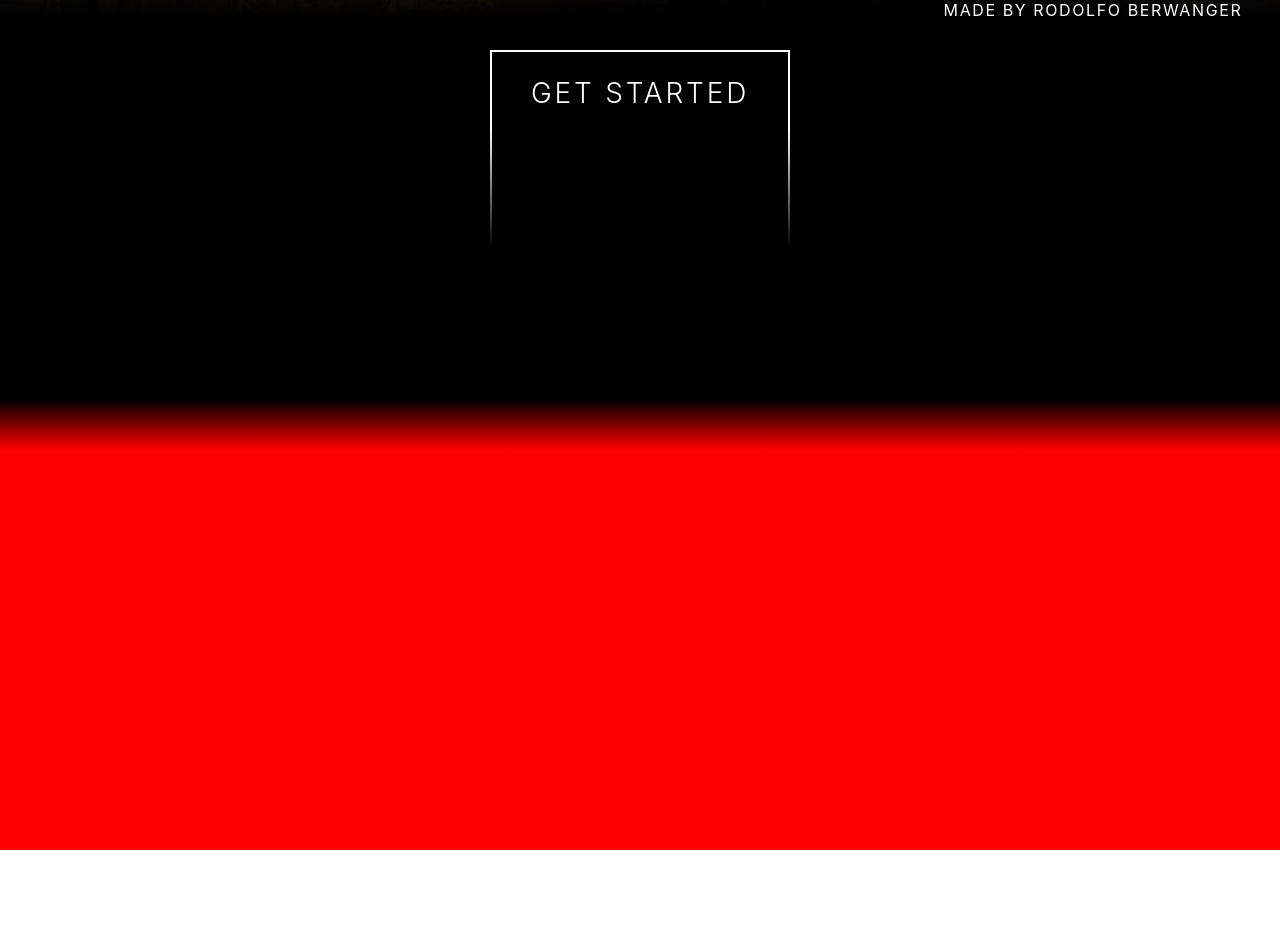
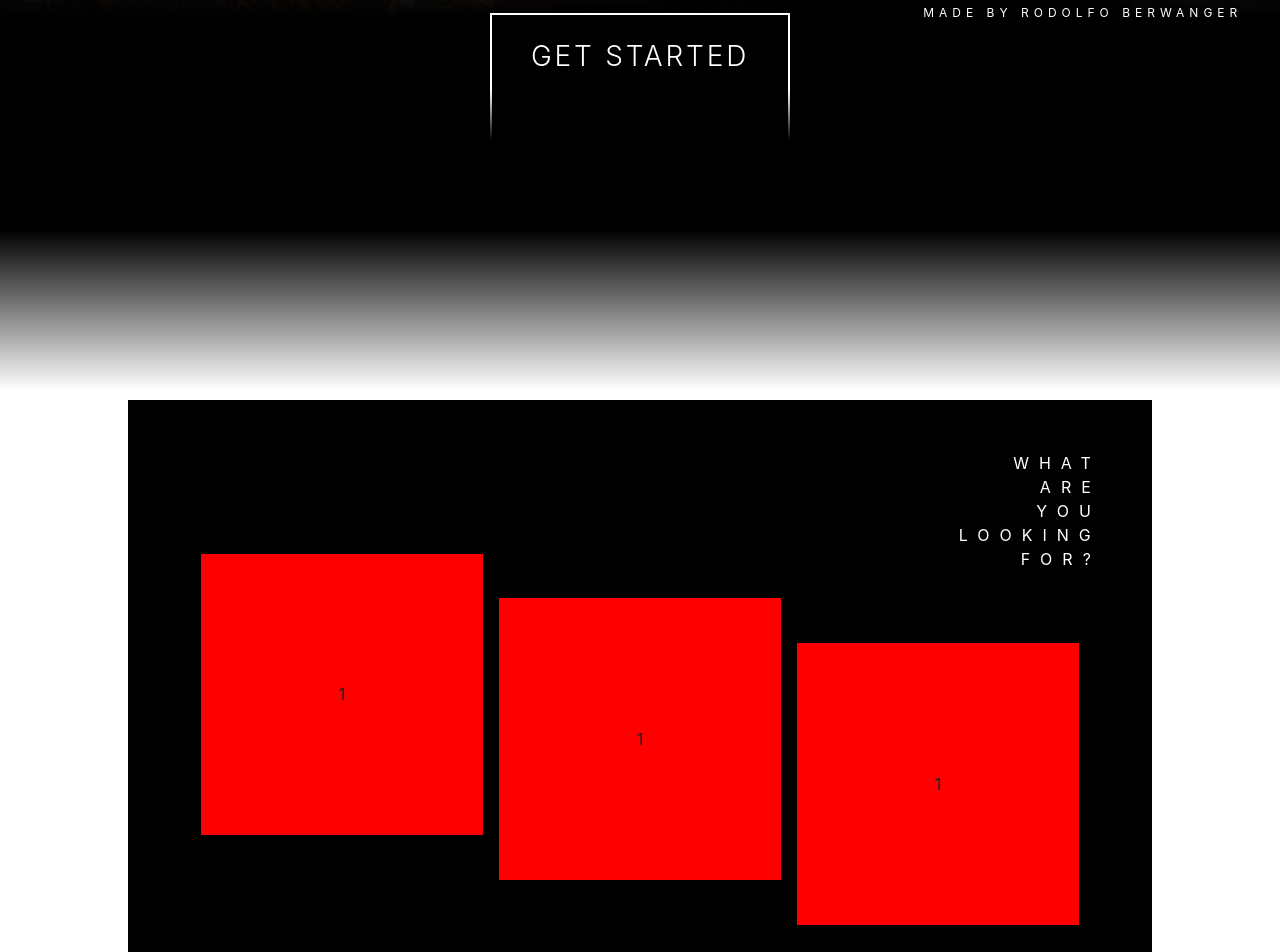
Before and after one commit to RodBerw/the-artchive, a React (Create React App) app: page / in a window 1280 px wide. Shown: the part 680-1632 px from the top of the page. Before the commit the page ends 1530 px from the top, so only its background shows below. Built offline with nearby package versions, Linux system fonts and the light colour scheme.

Commit message:
Starting Search By menu

```diff
--- /dev/null
+++ b/src/components/Background/Background.js
@@ -0,0 +1,9 @@
+import { Box, Image } from "@chakra-ui/react";
+
+export default function Background(){
+    return(
+        <div>
+            <Image w="100%" h="100vh" position="fixed" objectFit="cover" src="/assets/home-background.jpg" zIndex="-99"/>
+        </div>
+    )
+}
--- a/src/components/Banner/Banner.js
+++ b/src/components/Banner/Banner.js
@@ -65,10 +65,10 @@ export default function Banner() {
                     writing-mode="vertical-rl"
                     mb="4%"
                     mr="5%"
-                    w="75%"
+                    w="100%"
                     color="white"
-                    fontSize={{ base: ".5em", md: ".75em", xl: "1em" }}
-                    letterSpacing="widest"
+                    fontSize={{ base: ".25em", md: ".5em", xl: ".75em" }}
+                    letterSpacing="5px"
                     lineHeight="1.25em"
                   >
                     MADE BY RODOLFO BERWANGER
--- a/src/components/Banner/StartButton.js
+++ b/src/components/Banner/StartButton.js
@@ -1,12 +1,21 @@
 import { Box, Center, Flex, Text } from "@chakra-ui/react";
+import { useEffect } from 'react';
 
 export default function StartButton() {
+
+  function Scroll() {
+    const elementSearchBy = document.getElementsByClassName("searchBy")[0];
+
+    if (elementSearchBy) {
+      elementSearchBy.scrollIntoView();
+    }
+  }
+
   return (
     <div>
       <Box>
         <Flex
           w="100%"
-          h="300px"
           bg="black"
           justifyContent="center"
           flexDirection="column"
@@ -18,18 +27,20 @@ export default function StartButton() {
             right="0"
             m="auto"
             zIndex="2"
-            w="300px"
-            h="300px"
+            w={{base:"150px", md:"200px", xl:"300px"}}
+            h={{base:"75px", md:"125px", xl:"175px"}}
             border="2px solid white"
+            borderBottom="1px solid transparent"
             transition="transform .5s"
-            _hover={{ cursor: "pointer", transform: "translateY(-50px)" }}
+            _hover={{ cursor: "pointer", transform: "translateY(-2vw)" }}
+            onClick={Scroll}
           >
             <Center>
               <Text
                 color="white"
                 textAlign="center"
                 mt="20px"
-                fontSize="1.75em"
+                fontSize={{base:"1em", md:"1.5em", xl:"1.75em"}}
                 letterSpacing="widest"
                 fontWeight="light"
               >
@@ -40,8 +51,8 @@ export default function StartButton() {
           <Box
             zIndex="3"
             w="100%"
-            h="80%"
-            transform="translateY(20%)"
+            h={{base:"50px", md:"75px", xl:"100px"}}
+            transform="translateY(40%)"
             bg="linear-gradient(180deg, rgba(0,0,0,0) 0%, black 50%)"
           ></Box>
         </Flex>
@@ -49,8 +60,9 @@ export default function StartButton() {
             position="absolute"
             zIndex="1"
             w="100%"
-            h="100px"
-            bg="linear-gradient(0deg, rgba(0,0,0,0) 0%, black 50%)"
+            h={{base:"50px", md:"150px", xl:"200px"}}
+            mt={{base:"10px", md:"25px", xl:"40px"}}
+            bg="linear-gradient(0deg, rgba(0,0,0,0) 0%, black 80%)"
           ></Box>
       </Box>
     </div>
--- /dev/null
+++ b/src/components/SearchBy/Category.js
@@ -0,0 +1,11 @@
+import { Box, Square, Flex } from "@chakra-ui/react";
+
+export default function Category(props){
+    return(
+        <div>
+            <Flex h="100%">
+                <Square alignSelf={props.marginTop} size="22vw" bg="red">1</Square>
+            </Flex>
+        </div>
+    )
+}
--- /dev/null
+++ b/src/components/SearchBy/SearchBy.js
@@ -0,0 +1,25 @@
+import { Box, Flex, Text } from "@chakra-ui/react";
+import Category from "./Category";
+
+export default function SearchBy(){
+    return(
+        <div className="searchBy">
+            <Box w="80%" h="50vw" bg="black" m="auto" mt="250px" position="relative">
+                <Flex w="100%" h="100%" p="5%" flexDirection="column" color="white" letterSpacing={{ base: "5px", md: "7.5px", xl: "10px" }} position="relative">
+                    <Box flex="1" >
+                        <Text textAlign="right" fontSize={{ base: ".4em", md: ".75em", xl: "1em" }}>WHAT<br/> ARE<br/> YOU<br/> LOOKING<br/> FOR?</Text>
+                    </Box>
+                    <Flex flex="1">
+                        <Text alignSelf="end" fontSize={{ base: ".4em", md: ".75em", xl: "1em" }}
+                        >THE ARTCHIVE</Text>
+                    </Flex>
+                </Flex>
+                <Flex position="absolute" justifyContent="center" gap="2%" top="0" zIndex="1" w="100%" h="90%" p="10%" mt="5%">
+                    <Category marginTop="start"/>
+                    <Category marginTop="center"/>
+                    <Category marginTop="end"/>
+                </Flex>
+            </Box>
+        </div>
+    )
+}
--- a/src/pages/Home.js
+++ b/src/pages/Home.js
@@ -1,15 +1,17 @@
 import { Box, Flex, Text, Icon } from "@chakra-ui/react";
 import Banner from "../components/Banner/Banner";
 import StartButton from "../components/Banner/StartButton";
+import Background from "../components/Background/Background";
+import SearchBy from "../components/SearchBy/SearchBy";
+
 export default function Home() {
   return (
     <div>
-      <Box>
+      <Box h="3000px">
+        <Background/>
         <Banner />
-        <StartButton />
-        <Box bg="red" w="100%" h="500px">
-          1
-        </Box>
+        <StartButton/>
+        <SearchBy/>
       </Box>
     </div>
   );
```
Also changed, not shown: src/components/Banner/Logo.js (+3 -3 lines), public/assets/home-background.jpg (added), src/index.css (line endings or trailing spaces).
